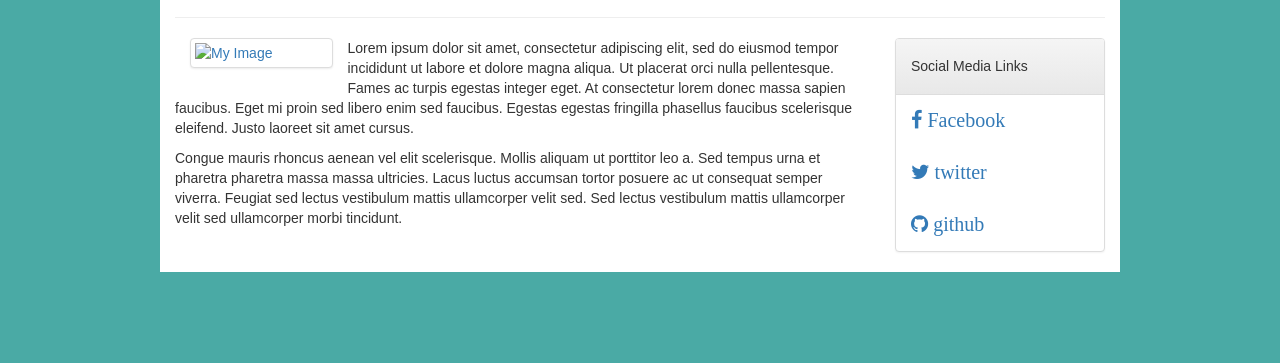
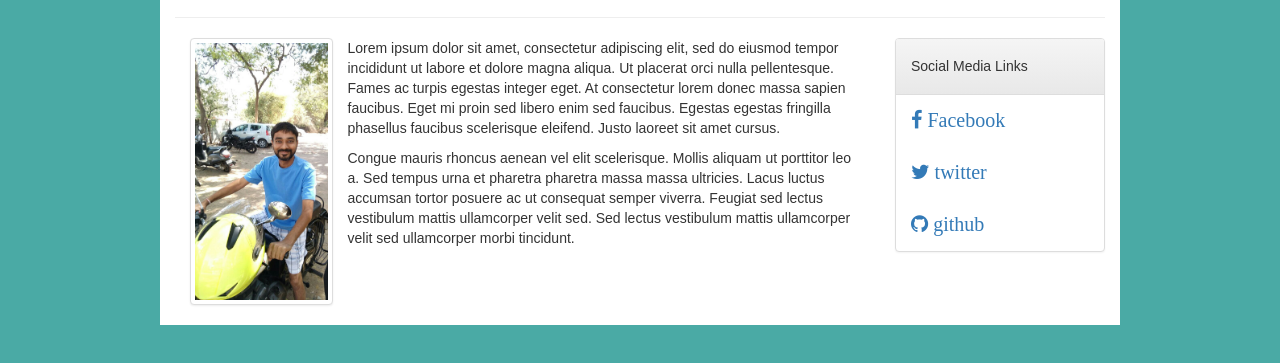
Before and after one commit to Anantpatel123/Hw_1_Bootstrap-Portfolio, a plain HTML site: page index.html in a window 1280 px wide. Shown: the part 135-498 px from the top of the page. Drawn offline with nearby package versions, Linux system fonts and the light colour scheme; files whose address does not match are found by name.

Commit message:
profile pic link

```diff
--- a/index.html
+++ b/index.html
@@ -53,7 +53,7 @@
           </div> -->
           <div class="col-xs-12 col-md-3">
             <a href="#" class="thumbnail">
-              <img src="C:\Users\anant\OneDrive\Desktop\profilepic.jpg"  alt="My Image">
+              <img src="C:\Users\anant\OneDrive\Desktop\Rutgers Bootcamp\HWs_and_Assignments\Hw_2_Bootstrap-Portfolio\assets\imgs\profilepic.jpg"  alt="My Image">
             </a>
           </div>
 
```
Also changed, not shown: assets/imgs/profilepic.jpg (added).
